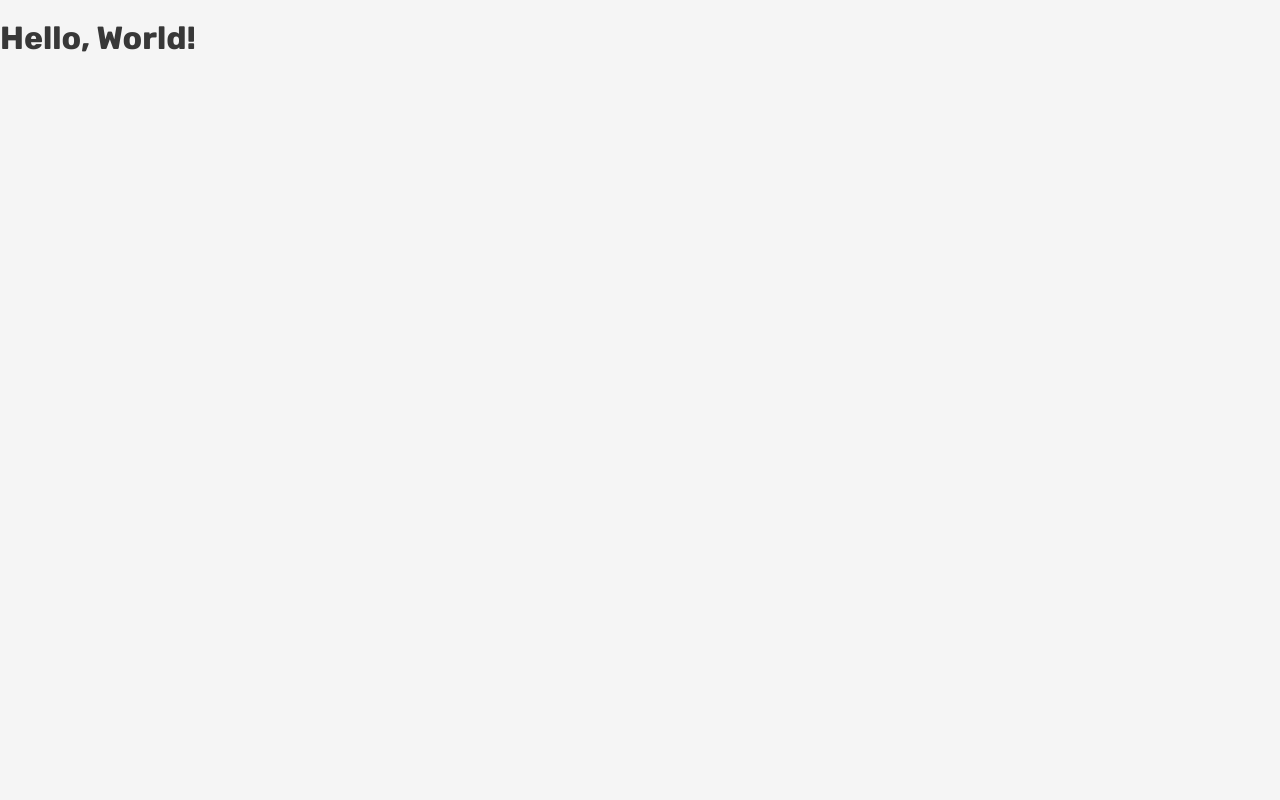
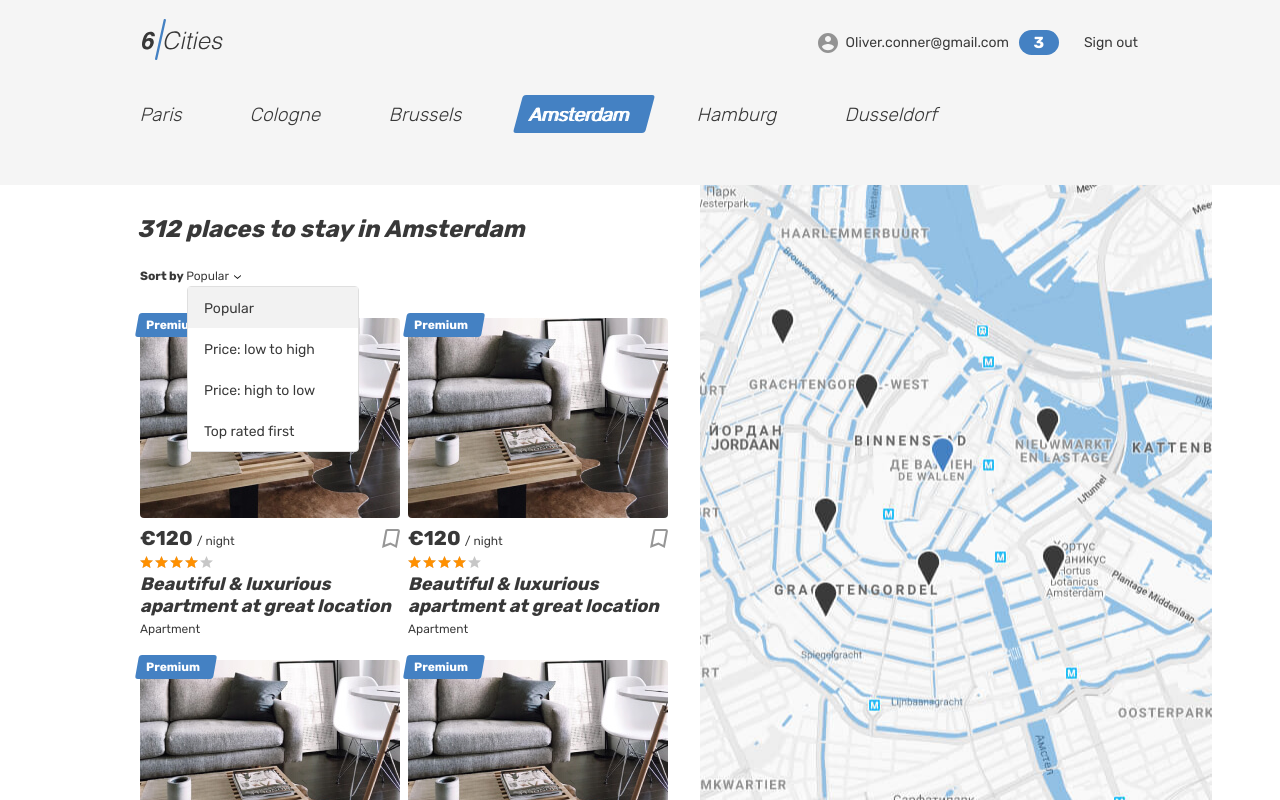
Before and after one commit to htmlacademy-react/2243649-six-cities-13, a React (Vite) app: page / in a window 1280 px wide. Built offline with nearby package versions, Linux system fonts and the light colour scheme.

Commit message:
fixed rendering of the main page

```diff
--- a/src/index.tsx
+++ b/src/index.tsx
@@ -1,5 +1,7 @@
 import React from 'react';
 import ReactDOM from 'react-dom/client';
+import App from './components/app/app';
+import {Setting} from './components/constants';
 
 const root = ReactDOM.createRoot(
   document.getElementById('root') as HTMLElement
@@ -7,6 +9,8 @@ const root = ReactDOM.createRoot(
 
 root.render(
   <React.StrictMode>
-    <h1>Hello, World!</h1>
+    <App
+      offersCount={Setting.OffersCount}
+    />
   </React.StrictMode>
 );
```
